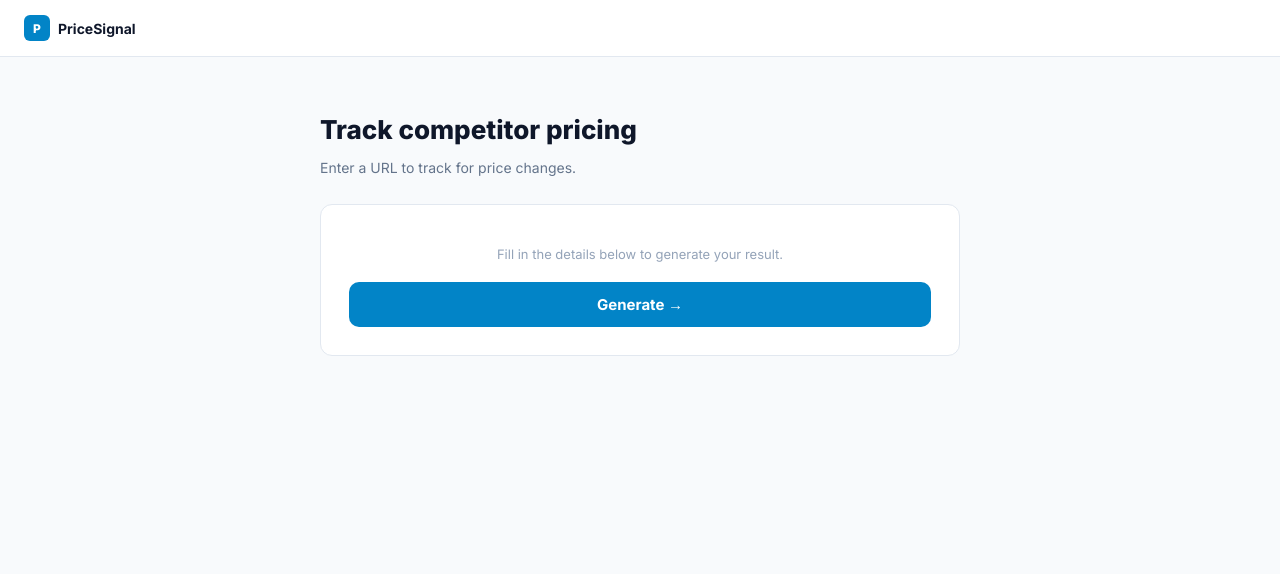
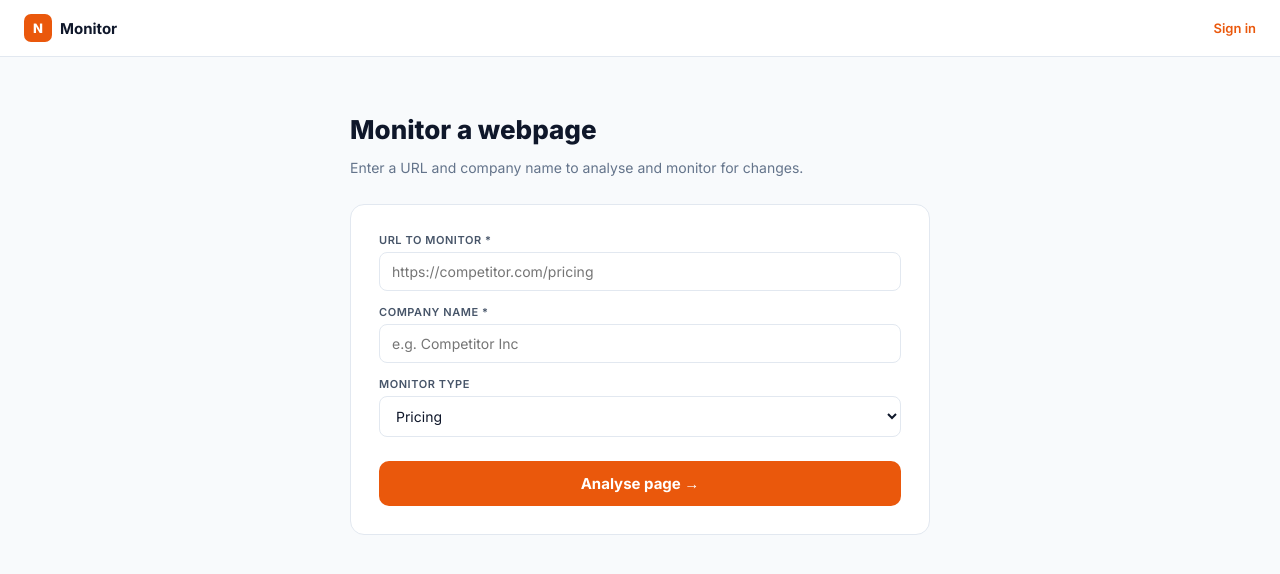
Before and after one commit to apexianlabs/pricesignal, a Next.js app: page /generate in a window 1280 px wide. Shown: the top 574 px of the page. Built offline with nearby package versions, Linux system fonts and the light colour scheme.

Commit message:
Add pricesignal generate page and API

```diff
--- a/app/api/generate/route.js
+++ b/app/api/generate/route.js
@@ -1,41 +1,23 @@
 import { NextResponse } from 'next/server'
-
-const AI_API_URL = process.env.AI_API_URL
-const AI_API_KEY = process.env.AI_API_KEY
-const DB_API_URL = process.env.DB_API_URL
-const DB_API_KEY = process.env.DB_API_KEY_PRICESIGNAL
-
 export async function POST(request) {
   try {
     const body = await request.json()
-    const { userId, ...inputs } = body
-
-    // Call AI API
-    const aiRes = await fetch(`${AI_API_URL}/api/process`, {
+    const { url, company_name, monitor_type, userId } = body
+    if (!url || !company_name) return NextResponse.json({ error: 'URL and company name required' }, { status: 400 })
+    let pageContent = ''
+    try {
+      const pageRes = await fetch(url, { headers: { 'User-Agent': 'Mozilla/5.0' }, signal: AbortSignal.timeout(10000) })
+      const html = await pageRes.text()
+      pageContent = html.replace(/<[^>]+>/g,' ').replace(/\s+/g,' ').trim().slice(0,3000)
+    } catch(e) { pageContent = 'Could not fetch page content' }
+    const aiRes = await fetch(`${process.env.AI_API_URL}/api/process`, {
       method: 'POST',
-      headers: { 'Content-Type': 'application/json', 'Authorization': `Bearer ${AI_API_KEY}` },
-      body: JSON.stringify({ task: 'summarise_changes', inputs })
+      headers: { 'Content-Type': 'application/json', 'Authorization': `Bearer ${process.env.AI_API_KEY}` },
+      body: JSON.stringify({ task: 'summarise_changes', inputs: { url, company_name, old_content: 'No previous data', new_content: pageContent, monitor_type: 'pricing' } })
     })
     const aiData = await aiRes.json()
-    if (!aiRes.ok) throw new Error(aiData.error || 'AI generation failed')
-
-    const result = aiData.data
-
-    // Save to DB
-    let itemId = null
-    if (userId && DB_API_URL) {
-      try {
-        const dbRes = await fetch(`${DB_API_URL}/db/pricesignal/pricesignal_monitors`, {
-          method: 'POST',
-          headers: { 'Content-Type': 'application/json', 'Authorization': `Bearer ${DB_API_KEY}` },
-          body: JSON.stringify({ user_id: userId, result_data: result, status: 'draft', ...inputs })
-        })
-        const dbData = await dbRes.json()
-        itemId = dbData.data?.id || null
-      } catch(e) { console.error('DB save failed:', e.message) }
-    }
-
-    return NextResponse.json({ itemId, result })
+    if (!aiRes.ok) throw new Error(aiData.error || 'AI failed')
+    return NextResponse.json({ result: aiData.data })
   } catch(err) {
     return NextResponse.json({ error: err.message }, { status: 500 })
   }
--- a/app/generate/page.js
+++ b/app/generate/page.js
@@ -1,92 +1,120 @@
 'use client'
-import { useState, useEffect, Suspense } from 'react'
-import { useRouter } from 'next/navigation'
+import { useState, useEffect } from 'react'
 import Link from 'next/link'
 
-function GeneratePageInner() {
-  const router = useRouter()
+export default function GeneratePage() {
   const [user, setUser]       = useState(null)
   const [loading, setLoading] = useState(false)
   const [error, setError]     = useState('')
   const [result, setResult]   = useState(null)
-  const [form, setForm]       = useState({})
+  const [form, setForm]       = useState({ url:'', company_name:'', monitor_type:'pricing' })
 
   useEffect(() => {
-    const match = document.cookie.match(/pri_user=([^;]+)/)
-    if (match) {
-      try { setUser(JSON.parse(decodeURIComponent(match[1]))) } catch(e) {}
-    }
+    try {
+      const cookieKey = document.cookie.includes('not_user') ? 'not_user' : 'pri_user'
+      const match = document.cookie.match(new RegExp(cookieKey + '=([^;]+)'))
+      if (match) setUser(JSON.parse(decodeURIComponent(match[1])))
+    } catch(e) {}
   }, [])
 
   const handleSubmit = async () => {
-    setLoading(true)
-    setError('')
-    setResult(null)
+    if (!form.url || !form.company_name) return setError('URL and company name are required.')
+    setLoading(true); setError(''); setResult(null)
     try {
-      const token = document.cookie.match(/pri_token=([^;]+)/)?.[1] || ''
+      const tokenKey = document.cookie.includes('not_token') ? 'not_token' : 'pri_token'
+      const token = document.cookie.match(new RegExp(tokenKey + '=([^;]+)'))?.[1] || ''
       const res = await fetch('/api/generate', {
         method: 'POST',
         headers: { 'Content-Type': 'application/json', 'Authorization': `Bearer ${token}` },
         body: JSON.stringify({ ...form, userId: user?.id })
       })
       const data = await res.json()
-      if (!res.ok) throw new Error(data.error || 'Generation failed')
-      setResult(data)
-    } catch(e) {
-      setError(e.message)
-    } finally {
-      setLoading(false)
-    }
+      if (!res.ok) throw new Error(data.error || 'Failed')
+      setResult(data.result)
+    } catch(e) { setError(e.message) }
+    setLoading(false)
   }
+
+  const inputStyle = { width:'100%', padding:'10px 12px', border:'1px solid #e2e8f0', borderRadius:8, fontSize:14, color:'#0f172a', background:'#fff', outline:'none', fontFamily:'Inter,sans-serif', boxSizing:'border-box' }
+  const labelStyle = { fontSize:11, fontWeight:600, color:'#475569', textTransform:'uppercase', letterSpacing:'0.05em', display:'block', marginBottom:5 }
+  const color = '#ea580c'
+
+  if (result) return (
+    <div style={{minHeight:'100vh',background:'#f8fafc',fontFamily:'Inter,sans-serif'}}>
+      <nav style={{background:'#fff',borderBottom:'1px solid #e2e8f0',height:56,display:'flex',alignItems:'center',padding:'0 24px',gap:16}}>
+        <Link href="/" style={{display:'flex',alignItems:'center',gap:8,textDecoration:'none'}}>
+          <div style={{width:28,height:28,borderRadius:7,background:color,display:'flex',alignItems:'center',justifyContent:'center',fontSize:13,fontWeight:800,color:'#fff'}}>N</div>
+          <span style={{fontWeight:700,color:'#0f172a',fontSize:15}}>Monitor</span>
+        </Link>
+        <div style={{flex:1}}/>
+      </nav>
+      <div style={{maxWidth:720,margin:'0 auto',padding:'32px 24px',display:'flex',flexDirection:'column',gap:14}}>
+        <div style={{background:'#fff7ed',border:'1px solid #fed7aa',borderRadius:12,padding:20}}>
+          <p style={{fontSize:11,fontWeight:700,color:color,textTransform:'uppercase',marginBottom:4}}>✅ Analysis Complete</p>
+          <p style={{fontSize:18,fontWeight:800,color:'#0f172a'}}>{form.company_name}</p>
+          <p style={{fontSize:13,color:'#64748b'}}>{form.url}</p>
+        </div>
+        {result.summary && <div style={{background:'#fff',border:'1px solid #e2e8f0',borderRadius:12,padding:20}}>
+          <p style={{fontSize:11,fontWeight:700,color:'#475569',textTransform:'uppercase',marginBottom:8}}>📊 Summary</p>
+          <p style={{fontSize:14,color:'#374151',lineHeight:1.7}}>{result.summary}</p>
+        </div>}
+        {result.changes && <div style={{background:'#fff7ed',border:'1px solid #fed7aa',borderRadius:12,padding:20}}>
+          <p style={{fontSize:11,fontWeight:700,color:color,textTransform:'uppercase',marginBottom:10}}>🔄 Changes Detected</p>
+          {Array.isArray(result.changes) ? result.changes.map((c,i) => (
+            <div key={i} style={{display:'flex',gap:8,marginBottom:8}}>
+              <span style={{color:color,fontSize:12,marginTop:2}}>•</span>
+              <p style={{fontSize:13,color:'#374151',lineHeight:1.6}}>{typeof c === 'string' ? c : JSON.stringify(c)}</p>
+            </div>
+          )) : <p style={{fontSize:13,color:'#374151'}}>{result.changes}</p>}
+        </div>}
+        <div style={{display:'flex',gap:10}}>
+          <button onClick={() => { setResult(null); setForm({url:'',company_name:'',monitor_type:'pricing'}) }}
+            style={{flex:1,padding:'10px',borderRadius:8,border:'1px solid #e2e8f0',background:'#fff',fontSize:13,fontWeight:600,color:'#475569',cursor:'pointer',fontFamily:'Inter,sans-serif'}}>
+            Monitor another
+          </button>
+          {user ? <Link href="/dashboard" style={{flex:1,padding:'10px',borderRadius:8,border:'none',background:color,color:'#fff',fontSize:13,fontWeight:700,textDecoration:'none',textAlign:'center',display:'flex',alignItems:'center',justifyContent:'center'}}>Dashboard →</Link>
+                : <Link href="/login" style={{flex:1,padding:'10px',borderRadius:8,border:'none',background:color,color:'#fff',fontSize:13,fontWeight:700,textDecoration:'none',textAlign:'center',display:'flex',alignItems:'center',justifyContent:'center'}}>Save monitors →</Link>}
+        </div>
+      </div>
+    </div>
+  )
 
   return (
     <div style={{minHeight:'100vh',background:'#f8fafc',fontFamily:'Inter,sans-serif'}}>
       <nav style={{background:'#fff',borderBottom:'1px solid #e2e8f0',height:56,display:'flex',alignItems:'center',padding:'0 24px',gap:16}}>
-        <Link href="/dashboard" style={{display:'flex',alignItems:'center',gap:8,textDecoration:'none'}}>
-          <div style={{width:26,height:26,borderRadius:6,background:'#0284c7',display:'flex',alignItems:'center',justifyContent:'center',fontSize:12,fontWeight:800,color:'#fff'}}>P</div>
-          <span style={{fontWeight:700,color:'#0f172a',fontSize:14}}>PriceSignal</span>
+        <Link href="/" style={{display:'flex',alignItems:'center',gap:8,textDecoration:'none'}}>
+          <div style={{width:28,height:28,borderRadius:7,background:color,display:'flex',alignItems:'center',justifyContent:'center',fontSize:13,fontWeight:800,color:'#fff'}}>N</div>
+          <span style={{fontWeight:700,color:'#0f172a',fontSize:15}}>Monitor</span>
         </Link>
         <div style={{flex:1}}/>
-        {user && <Link href="/dashboard" style={{fontSize:13,color:'#64748b',textDecoration:'none'}}>Dashboard</Link>}
+        {user ? <Link href="/dashboard" style={{fontSize:13,color:'#64748b',textDecoration:'none'}}>Dashboard</Link>
+               : <Link href="/login" style={{fontSize:13,color:color,fontWeight:600,textDecoration:'none'}}>Sign in</Link>}
       </nav>
-      <div style={{maxWidth:640,margin:'0 auto',padding:'40px 24px'}}>
-        <h1 style={{fontSize:26,fontWeight:800,color:'#0f172a',marginBottom:6}}>Track competitor pricing</h1>
-        <p style={{fontSize:14,color:'#64748b',marginBottom:28}}>Enter a URL to track for price changes.</p>
-
+      <div style={{maxWidth:580,margin:'0 auto',padding:'40px 24px'}}>
+        <h1 style={{fontSize:26,fontWeight:800,color:'#0f172a',marginBottom:6}}>Monitor a webpage</h1>
+        <p style={{fontSize:14,color:'#64748b',marginBottom:28}}>Enter a URL and company name to analyse and monitor for changes.</p>
         {error && <div style={{background:'#fef2f2',border:'1px solid #fecaca',borderRadius:10,padding:'12px 16px',fontSize:13,color:'#dc2626',marginBottom:20}}>{error}</div>}
-
-        {result ? (
-          <div style={{background:'#f0fdf4',border:'1px solid #bbf7d0',borderRadius:12,padding:24}}>
-            <h2 style={{fontSize:18,fontWeight:700,color:'#15803d',marginBottom:8}}>✅ Done!</h2>
-            <p style={{fontSize:13,color:'#166534',marginBottom:16}}>Your result has been generated.</p>
-            <pre style={{background:'#fff',borderRadius:8,padding:16,fontSize:12,color:'#374151',overflow:'auto',maxHeight:300,border:'1px solid #e2e8f0'}}>
-              {JSON.stringify(result.result, null, 2)}
-            </pre>
-            <button onClick={() => { setResult(null); setForm({}) }}
-              style={{marginTop:12,width:'100%',background:'transparent',border:'1px solid #e2e8f0',color:'#64748b',padding:'8px',borderRadius:8,fontSize:13,cursor:'pointer'}}>
-              Generate another
-            </button>
+        <div style={{background:'#fff',border:'1px solid #e2e8f0',borderRadius:14,padding:28}}>
+          <div style={{marginBottom:14}}>
+            <label style={labelStyle}>URL to monitor *</label>
+            <input value={form.url} onChange={e => setForm({...form,url:e.target.value})} placeholder="https://competitor.com/pricing" style={inputStyle}/>
           </div>
-        ) : (
-          <div style={{background:'#fff',border:'1px solid #e2e8f0',borderRadius:12,padding:28}}>
-            <p style={{fontSize:13,color:'#94a3b8',marginBottom:20,textAlign:'center'}}>
-              Fill in the details below to generate your result.
-            </p>
-            <button onClick={handleSubmit} disabled={loading}
-              style={{width:'100%',background:loading?'#94a3b8':'#0284c7',color:'#fff',padding:'13px',borderRadius:10,border:'none',fontSize:15,fontWeight:700,cursor:loading?'not-allowed':'pointer',fontFamily:'Inter,sans-serif'}}>
-              {loading ? 'Generating...' : 'Generate →'}
-            </button>
+          <div style={{marginBottom:14}}>
+            <label style={labelStyle}>Company name *</label>
+            <input value={form.company_name} onChange={e => setForm({...form,company_name:e.target.value})} placeholder="e.g. Competitor Inc" style={inputStyle}/>
           </div>
-        )}
+          <div style={{marginBottom:24}}>
+            <label style={labelStyle}>Monitor type</label>
+            <select value={form.monitor_type} onChange={e => setForm({...form,monitor_type:e.target.value})} style={{...inputStyle,background:'#fff'}}>
+              {['pricing','content','product','news','general'].map(t => <option key={t} value={t}>{t.charAt(0).toUpperCase()+t.slice(1)}</option>)}
+            </select>
+          </div>
+          <button onClick={handleSubmit} disabled={loading}
+            style={{width:'100%',padding:'13px',borderRadius:10,border:'none',background:loading?'#fdba74':color,color:'#fff',fontSize:15,fontWeight:700,cursor:loading?'not-allowed':'pointer',fontFamily:'Inter,sans-serif'}}>
+            {loading ? '🔍 Analysing...' : 'Analyse page →'}
+          </button>
+        </div>
       </div>
     </div>
   )
 }
-
-export default function GeneratePage() {
-  return (
-    <Suspense fallback={<div style={{minHeight:'100vh',display:'flex',alignItems:'center',justifyContent:'center',fontFamily:'Inter,sans-serif',color:'#94a3b8'}}>Loading...</div>}>
-      <GeneratePageInner />
-    </Suspense>
-  )
-}
```
